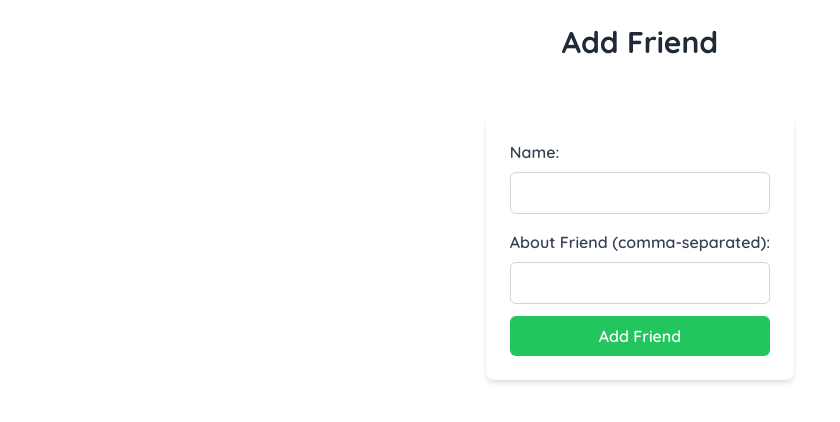
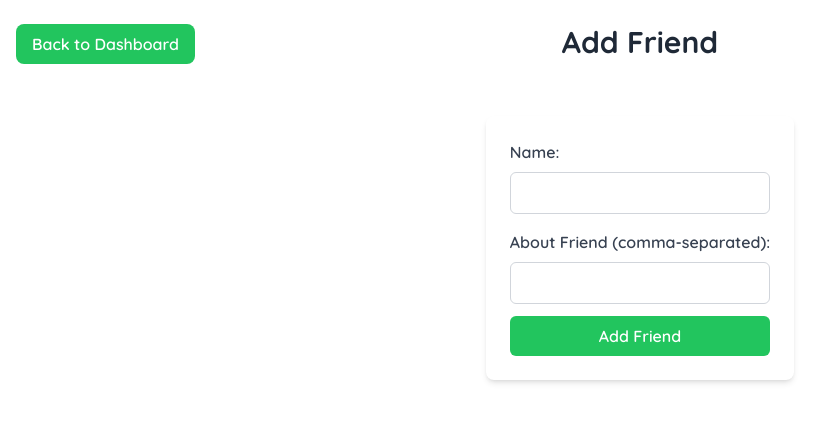
Before and after one commit to shubhiupa19/VibeCheck, a Next.js app in the folder final-project/: page /add in a window 1280 px wide. Shown: the top 422 px of the page, without its empty margins (0-840 px from the left). Built offline with nearby package versions, Linux system fonts and the light colour scheme; sample sign-in values are in the browser's storage.

Commit message:
added back button

```diff
--- a/final-project/src/app/add/page.js
+++ b/final-project/src/app/add/page.js
@@ -2,6 +2,7 @@
 import FriendForm from "../components/FriendForm";
 import { useEffect } from "react";
 import { useRouter } from "next/navigation";
+import Link from "next/link";
 
 const AddFriendPage = () => {
   const router = useRouter();
@@ -14,9 +15,19 @@ const AddFriendPage = () => {
   }, []);
 
   return (
+    <div>
+        <div className="absolute top-4 left-4">
+        <Link href="/dashboard">
+          <button className="bg-green-500 hover:bg-green-600 text-white font-semibold py-2 px-4 rounded-lg mt-2 ">
+            Back to Dashboard
+          </button>
+        </Link>
+      </div>
+
     <div className="flex flex-col items-center justify-start p-6">
       <h1 className="text-3xl font-bold text-gray-800 mb-6">Add Friend</h1>
       <FriendForm />
+    </div>
     </div>
   );
 };
```
